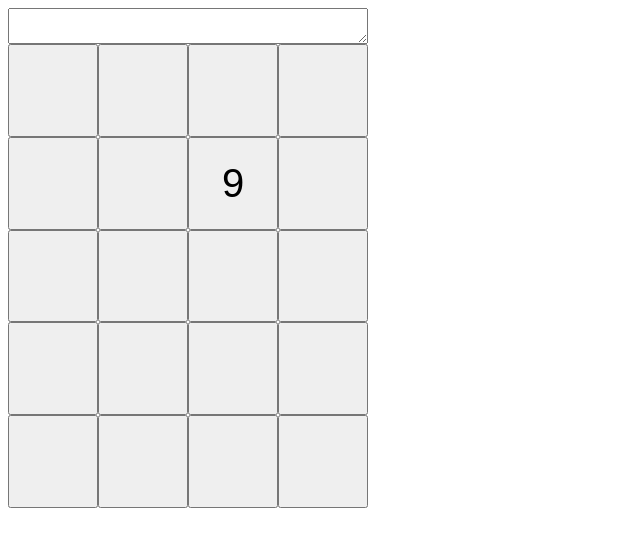
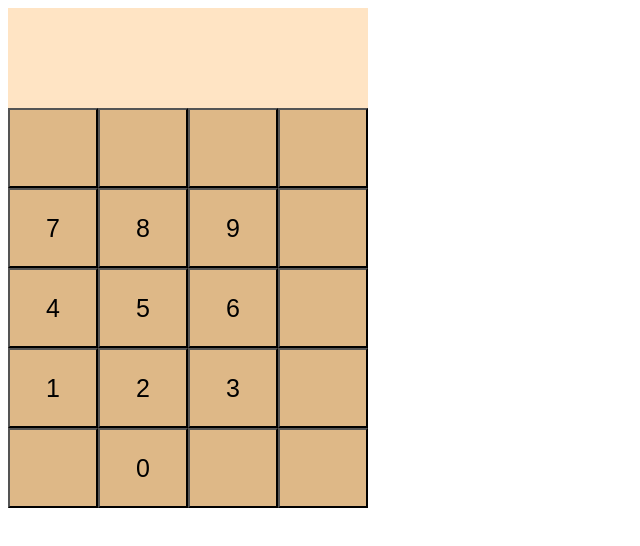
Before and after one commit to selman-sezer/odin_project, a plain HTML site: page Projects/Calculator/index.html in a window 1280 px wide. Shown: the whole page, without its empty margins (0-640 px from the left). Drawn offline with Linux system fonts and the light colour scheme.

Commit message:
Calculator Change screen from 'textarea' to 'div' Implement the basic click event to digits

```diff
--- a/Projects/Calculator/index.html
+++ b/Projects/Calculator/index.html
@@ -10,31 +10,35 @@
 <body>
 
     <div class="mainFrame">
-        <textarea name="screen" id="screen"></textarea>
+        <div class="screenContainer">
+            <div class="screen">
+
+            </div>
+        </div>
 
         <div class="buttons">
 
             <div class="firstCol">
                 <button class="btn" id="ac"></button>
-                <button class="btn" id="seven"></button>
-                <button class="btn" id="four"></button>
-                <button class="btn" id="one"></button>
+                <button class="btn digit" id="seven"></button>
+                <button class="btn digit" id="four"></button>
+                <button class="btn digit" id="one"></button>
                 <button class="btn" id="delete"></button>
             </div>
 
             <div class="secondCol">
                 <button class="btn" id="sign"></button>
-                <button class="btn" id="eight"></button>
-                <button class="btn" id="five"></button>
-                <button class="btn" id="two"></button>
-                <button class="btn" id="zero"></button>
+                <button class="btn digit" id="eight"></button>
+                <button class="btn digit" id="five"></button>
+                <button class="btn digit" id="two"></button>
+                <button class="btn digit" id="zero"></button>
             </div>
 
             <div class="thirdCol">
                 <button class="btn" id="modular"></button>
-                <button class="btn" id="nine">9</button>
-                <button class="btn" id="six"></button>
-                <button class="btn" id="three"></button>
+                <button class="btn digit" id="nine">9</button>
+                <button class="btn digit" id="six"></button>
+                <button class="btn digit" id="three"></button>
                 <button class="btn" id="point"></button>
             </div>
 
--- a/Projects/Calculator/script.js
+++ b/Projects/Calculator/script.js
@@ -1,6 +1,7 @@
 // GLOBAL VARIBLES
 let value = 0;
-let screen = value.toString();
+
+let screenValue = '';
 let operator = '';
 let leftOperand = 0;
 let rightOperand = 0;
@@ -46,6 +47,8 @@ function operate()
 
 
 // Selectin buttons
+const screen = document.querySelector('.screen');
+
 const btnAc = document.querySelector('#ac');
 const btnSeven = document.querySelector('#seven');
 const btnFour = document.querySelector('#four');
@@ -59,7 +62,7 @@ const btnTwo = document.querySelector('#two');
 const btnZero = document.querySelector('#zero');
 
 const btnModular  = document.querySelector('#modular');
-const btnNine     = document.querySelector('#none');
+const btnNine     = document.querySelector('#nine');
 const btnSix      = document.querySelector('#six');
 const btnThree    = document.querySelector('#three');
 const btnPoint    = document.querySelector('#point');
@@ -69,3 +72,25 @@ const btnMult      = document.querySelector('#mult');
 const btnSub       = document.querySelector('#sub');
 const btnAdd       = document.querySelector('#add');
 const btnCalc      = document.querySelector('#calc');
+
+
+btnZero.textContent = '0';
+btnOne.textContent = '1';
+btnTwo.textContent = '2';
+btnThree.textContent = '3';
+btnFour.textContent = '4';
+btnFive.textContent = '5';
+btnSix.textContent = '6';
+btnSeven.textContent = '7';
+btnEight.textContent = '8';
+btnNine.textContent = '9';
+
+const digits = document.querySelectorAll('.digit');
+for(let digit of digits)
+{
+  digit.addEventListener('click' , ()=> {
+    screenValue = screenValue + digit.textContent;
+    screen.textContent = screenValue;
+    return screenValue;
+  } );
+}
--- a/Projects/Calculator/styles.css
+++ b/Projects/Calculator/styles.css
@@ -6,7 +6,25 @@
     flex-direction: column;
     height: 500px;
     width: 360px;
+
 }
+
+.screenContainer
+{
+    display: flex;
+    align-items:flex-end;
+    justify-content: space-around;
+}
+
+.screen
+{
+    background-color:bisque;
+    height: 100px;
+    text-align:end;
+    font-size: 35px;
+    flex: 1;
+}
+
 
 .buttons
 {
@@ -29,5 +47,6 @@
 {
     flex: 1;
     text-align: center;
-    font-size: 40px;
+    font-size: 25px;
+    background-color: burlywood;
 }
```
